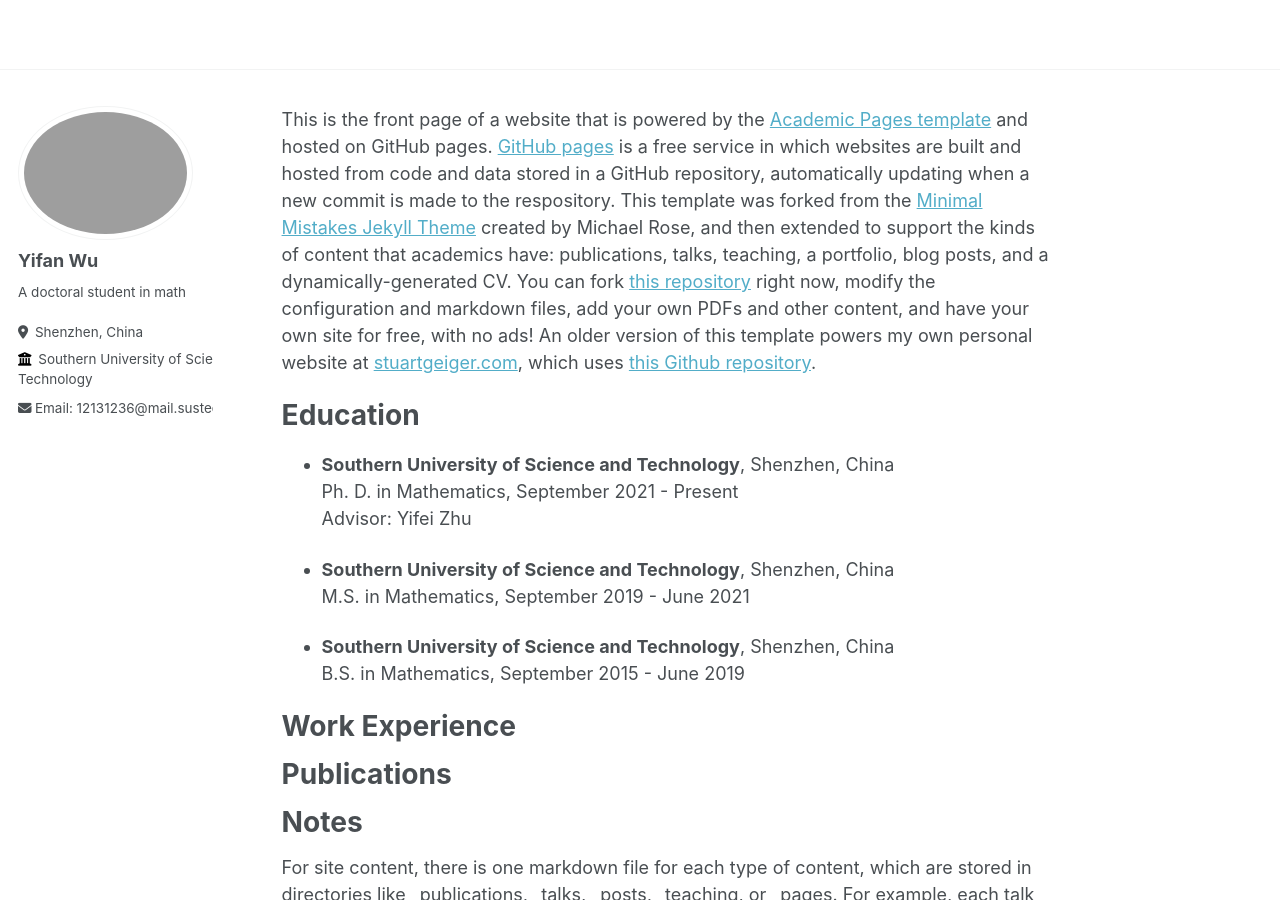
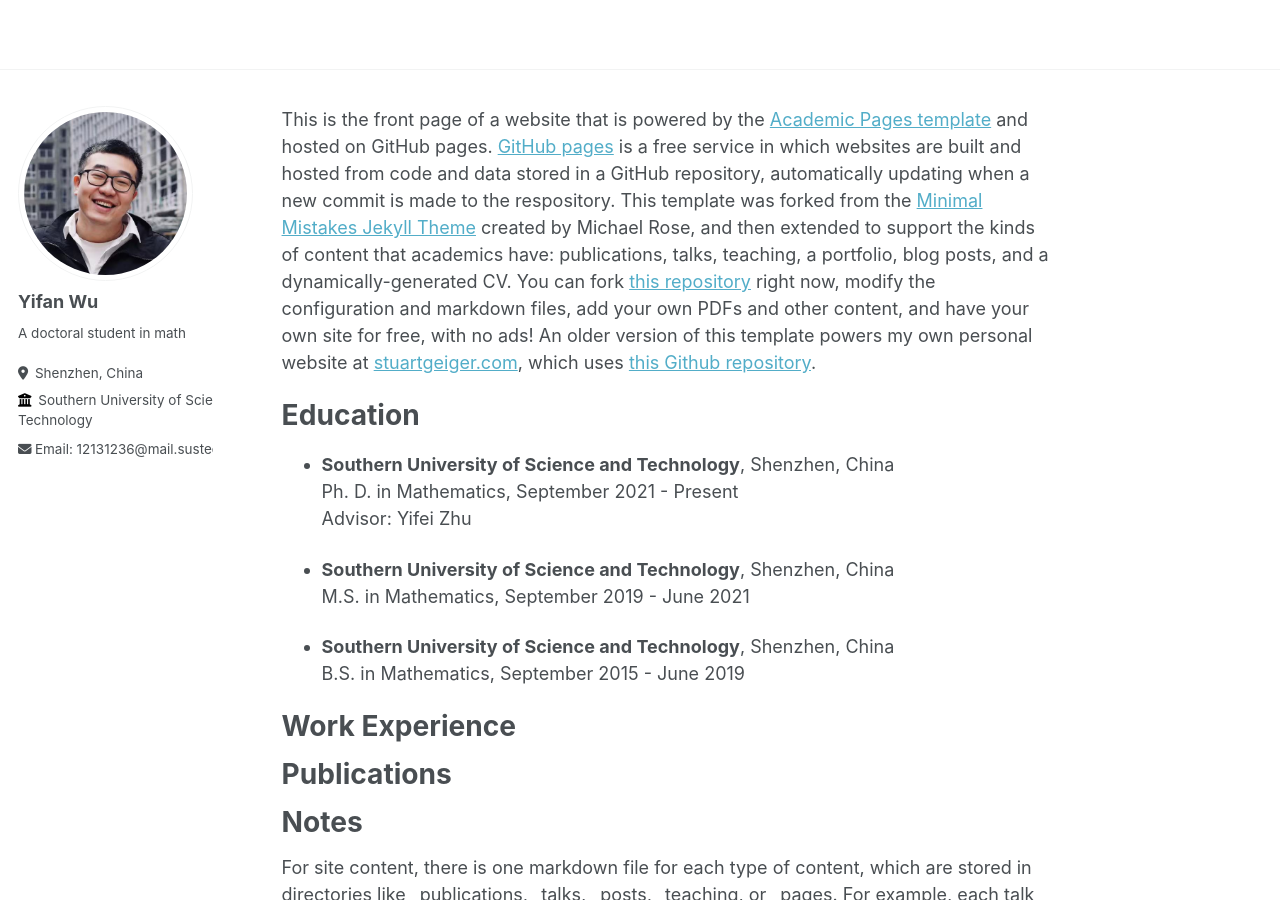
Before and after one commit to Wuyf19970105/Wuyf19970105.github.io, a Jekyll site: the page built from _pages/about.md, in a window 1280 px wide and 900 px high. Built offline with Jekyll 4.4.1, drawn with Linux system fonts in a browser that asks for light colours.

Commit message:
Update _config.yml
Signed-off-by: Yifan Wu <148335396+Wuyf19970105@users.noreply.github.com>

```diff
--- a/_config.yml
+++ b/_config.yml
@@ -21,7 +21,7 @@
 #               Additional customization can be done by editing /_includes/author-profile.html
 author:
   # Biographic information
-  avatar           : "123.png"
+  avatar           : "abc.png"
   name             : "Yifan Wu"
   pronouns         : # example: "she/her"
   bio              : "A doctoral student in math"
```
